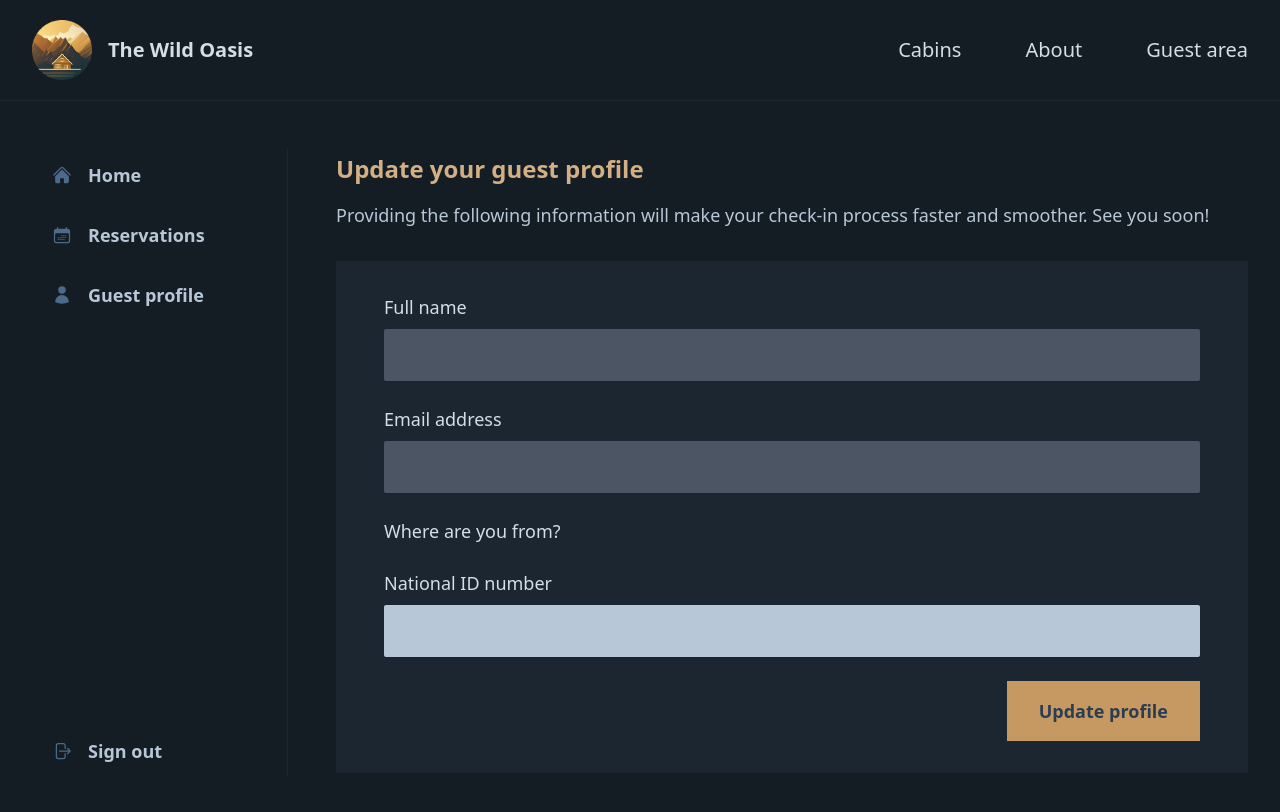
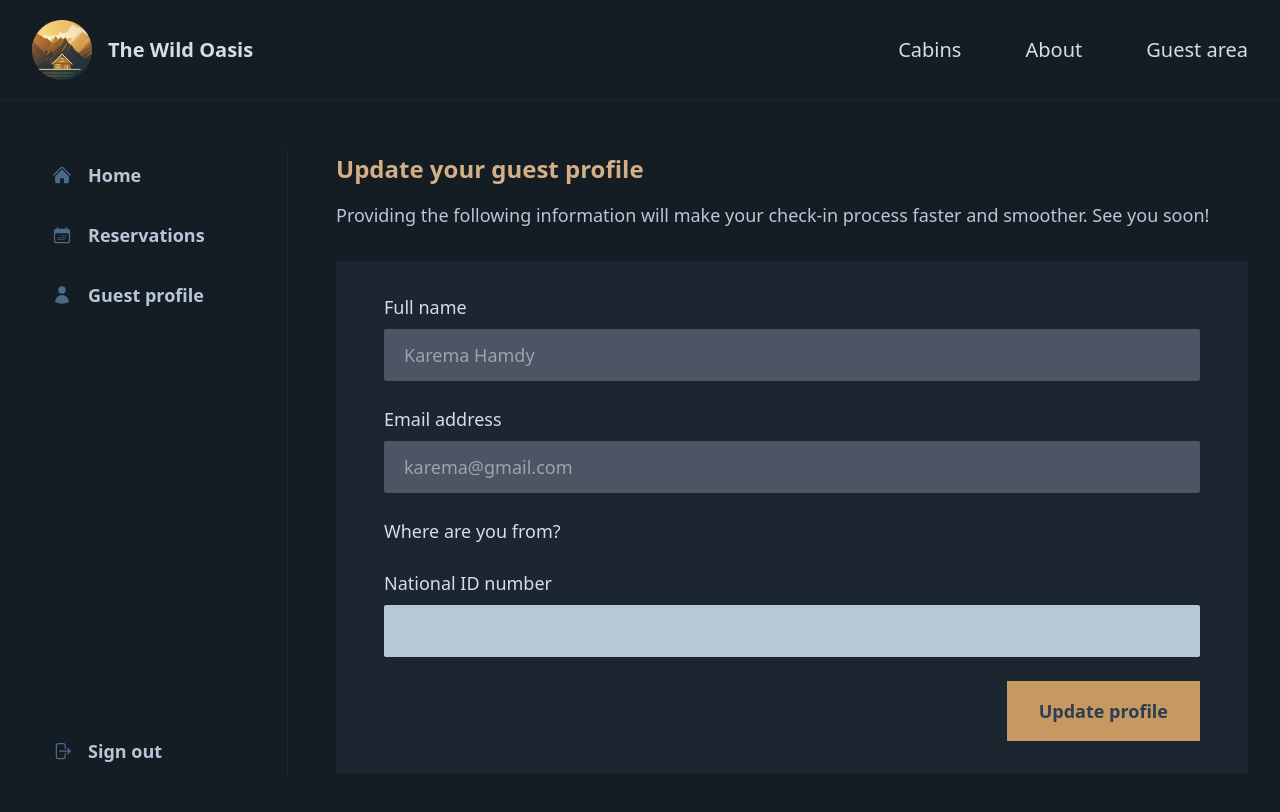
Before and after one commit to karemahamdy/The-Wild-Oasis, a Next.js app: page /accounts/profile in a window 1280 px wide. Shown: the top 812 px of the page. Built offline with nearby package versions, Linux system fonts and the light colour scheme.

Commit message:
add some placeholder mail and ame

```diff
--- a/src/app/accounts/profile/page.js
+++ b/src/app/accounts/profile/page.js
@@ -24,6 +24,7 @@ export default function Page() {
         <div className="space-y-2">
           <label>Full name</label>
           <input
+            placeholder="Karema Hamdy"
             disabled
             className="px-5 py-3 bg-primary-200 text-primary-800 w-full shadow-sm rounded-sm disabled:cursor-not-allowed disabled:bg-gray-600 disabled:text-gray-400"
           />
@@ -32,6 +33,7 @@ export default function Page() {
         <div className="space-y-2">
           <label>Email address</label>
           <input
+            placeholder="karema@gmail.com"
             disabled
             className="px-5 py-3 bg-primary-200 text-primary-800 w-full shadow-sm rounded-sm disabled:cursor-not-allowed disabled:bg-gray-600 disabled:text-gray-400"
           />
```
